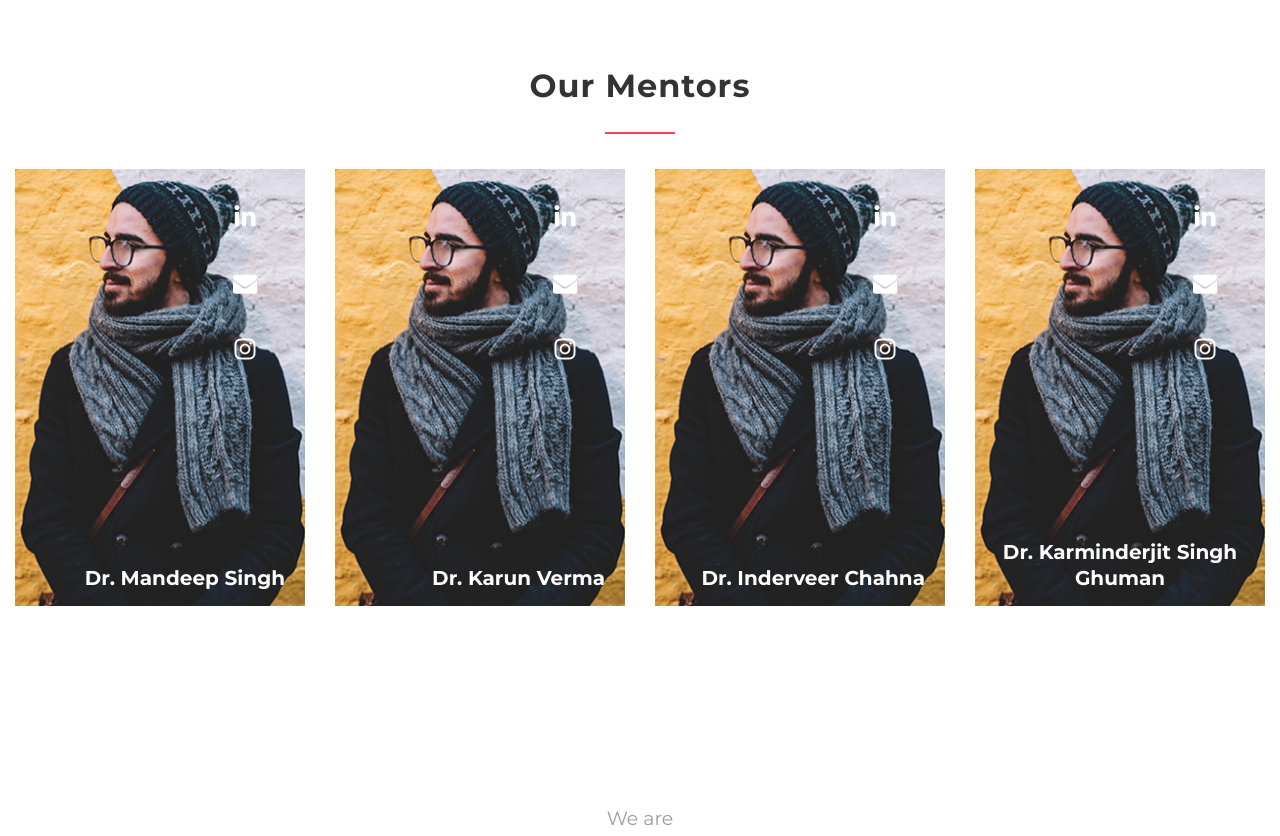
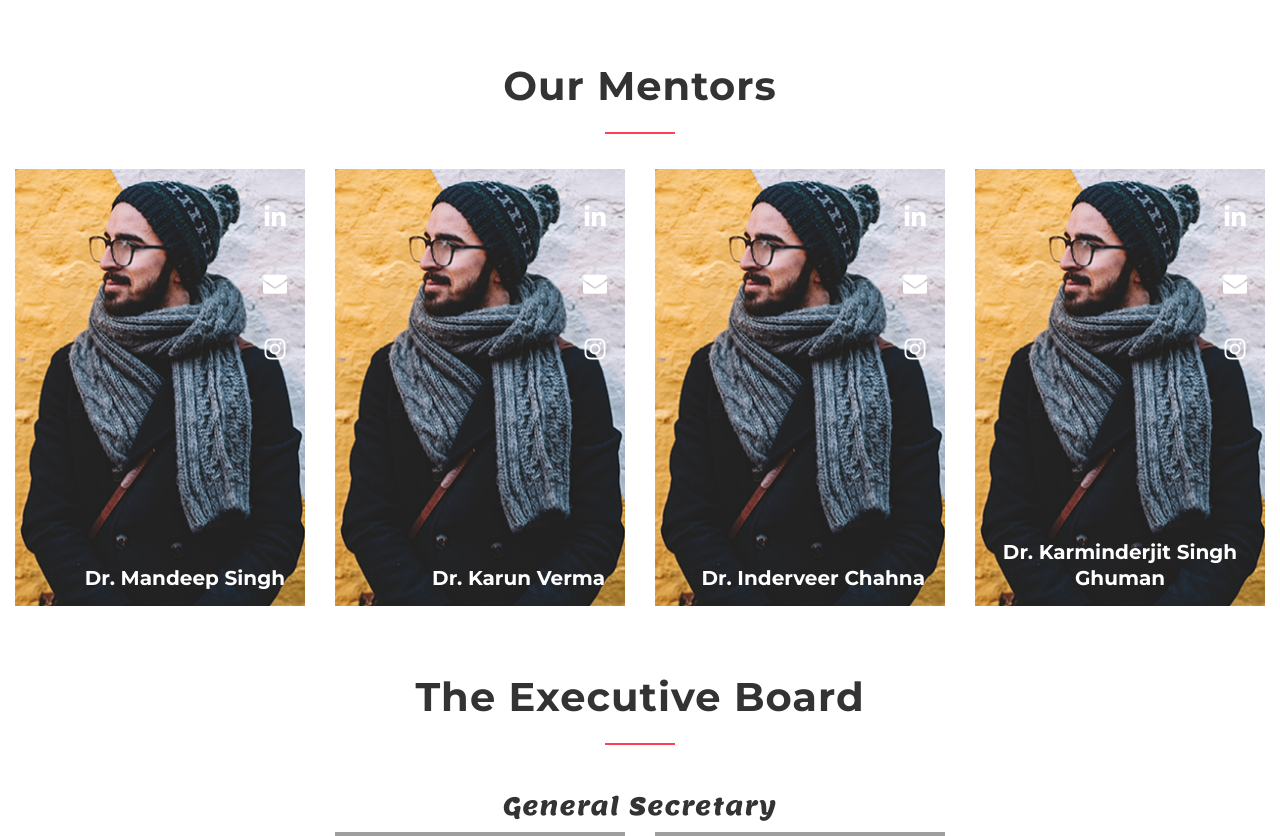
Before and after one commit to nerfgrv/EDC-Website-2020, a Django app: template home/templates/home/aboutUs.html in a window 1280 px wide. Shown: the part 258-1094 px from the top of the page. Run offline with Django 3.2, Linux system fonts and the light colour scheme; the template is opened without the code that fills it, so the values that code supplies are empty; some libraries are stand-ins or nearby versions; grey boxes are pictures that could not be loaded.

Commit message:
ui fix our team

```diff
--- a/home/templates/home/aboutUs.html
+++ b/home/templates/home/aboutUs.html
@@ -161,7 +161,6 @@ class="page-template-default page page-id-1064 woocommerce-no-js has-fixed-heade
         <div class="page-title-tint"></div>
         <div class="container header-flex header-enable-parallax" style="width: 99vw;">
             <h1>Our Team</h1>
-            <!-- <h4>Who we are</h4> -->
         </div>
     </div>
     <div class="main-content ">
@@ -178,8 +177,9 @@ class="page-template-default page page-id-1064 woocommerce-no-js has-fixed-heade
                             <div class="wpb_wrapper">
                                 <div id="ultimate-heading-56595ec7feb79f441" class="uvc-heading ult-adjust-bottom-margin ultimate-heading-56595ec7feb79f441 uvc-254 " data-hspacer="line_only" data-halign="center" style="text-align:center">
                                     <div class="uvc-main-heading ult-responsive" data-ultimate-target='.uvc-heading.ultimate-heading-56595ec7feb79f441 h2' data-responsive-json-new='{"font-size":"desktop:32px;","line-height":"desktop:52px;"}'>
-                                        <h2 style="font-family:&#039;Montserrat&#039;;font-weight:700;color:#333333;">
-                                            Our Mentors</h2>
+                                        <h2 style="font-family:&#039;Montserrat&#039;;font-weight:700;color:#333333;font-size:40px;">
+                                            Our Mentors
+                                        </h2>
                                     </div>
                                     <div class="uvc-heading-spacer line_only" style="margin-top:20px;margin-bottom:35px;height:2px;"><span class="uvc-headings-line" style="border-style:solid;border-bottom-width:2px;border-color:#ff3e58;width:70px;"></span>
                                     </div>
@@ -199,7 +199,7 @@ class="page-template-default page page-id-1064 woocommerce-no-js has-fixed-heade
                                                 <b>Dr. Mandeep Singh</b></h1>
                                             <div class="wraper2">
                                                 <div class="media" style="font-size: 24px;">
-                                                    <ul style="list-style-type:none; padding 0px 0px; text-align:right;">
+                                                    <ul style="list-style-type:none; padding: 0px 0px; text-align:right;">
                                                         <li><i class="fa fa-linkedin fa-2x" aria-hidden="true"></i>
                                                         </li>
                                                         <li><i class="fa fa-envelope fa-2x" aria-hidden="true"></i>
@@ -239,7 +239,7 @@ class="page-template-default page page-id-1064 woocommerce-no-js has-fixed-heade
                                                 <b>Dr. Karun Verma</b></h1>
                                             <div class="wraper2">
                                                 <div class="media" style="font-size: 24px;">
-                                                    <ul style="list-style-type:none; padding 0px 0px; text-align: right;">
+                                                    <ul style="list-style-type:none; padding: 0px 0px; text-align: right;">
                                                         <li><i class="fa fa-linkedin fa-2x" aria-hidden="true"></i>
                                                         </li>
                                                         <li><i class="fa fa-envelope fa-2x" aria-hidden="true"></i>
@@ -279,7 +279,7 @@ class="page-template-default page page-id-1064 woocommerce-no-js has-fixed-heade
                                                 <b>Dr. Inderveer Chahna</b></h1>
                                             <div class="wraper2">
                                                 <div class="media" style="font-size: 24px;">
-                                                    <ul style="list-style-type:none; padding 0px 0px; text-align: right;">
+                                                    <ul style="list-style-type:none; padding: 0px 0px; text-align: right;">
                                                         <li><i class="fa fa-linkedin fa-2x" aria-hidden="true"></i>
                                                         </li>
                                                         <li><i class="fa fa-envelope fa-2x" aria-hidden="true"></i>
@@ -320,7 +320,7 @@ class="page-template-default page page-id-1064 woocommerce-no-js has-fixed-heade
                                                 <b>Dr. Karminderjit Singh Ghuman</b></h1>
                                             <div class="wraper2">
                                                 <div class="media" style="font-size: 24px;">
-                                                    <ul style="list-style-type:none; padding 0px 0px; text-align: right;">
+                                                    <ul style="list-style-type:none; padding: 0px 0px; text-align: right;">
                                                         <li><i class="fa fa-linkedin fa-2x" aria-hidden="true"></i>
                                                         </li>
                                                         <li><i class="fa fa-envelope fa-2x" aria-hidden="true"></i>
@@ -354,22 +354,40 @@ class="page-template-default page page-id-1064 woocommerce-no-js has-fixed-heade
             </div>
 
 
-            <div data-vc-full-width="true" data-vc-full-width-init="false" class="vc_row wpb_row vc_row-fluid vc_custom_1494694034819" style="max-width: 100%; position: relative; left: 15px; box-sizing: border-box; width: 1903px; padding-left: 0px; padding-right: 0px;">
-                <div class="wpb_column vc_column_container vc_col-sm-12">
-                    <div class="vc_column-inner" style="padding: 150px !important;">
+            <div class="row">
+                <div class="vc_row wpb_row vc_row-fluid vc_custom_1494691486743" style="margin-left: 0px;">
+                    <div class="wpb_column vc_column_container vc_col-sm-3">
+                        <div class="vc_column-inner">
+                            <div class="wpb_wrapper"></div>
+                        </div>
+                    </div>
+                    <div class="wpb_column vc_column_container vc_col-sm-6" style="margin-top: 30px;">
+                        <div class="vc_column-inner">
                             <div class="wpb_wrapper">
-                            <div class="wpb_text_column wpb_content_element  wpb_animate_when_almost_visible wpb_fadeIn fadeIn">
-                                <div class="wpb_wrapper" style="width: 100% !important;">
-                                    <h4 style="text-align: center; color: rgb(160, 155, 155);">We are</h4>
-                                    <h2 style="text-align: center; font-size: 42px;">The Executive Board</h2>
-                                    <div class="uvc-heading-spacer line_only" style="margin-top:20px;margin-bottom:35px;height:2px;">
+                                <div id="ultimate-heading-56595ec7feb79f441" class="uvc-heading ult-adjust-bottom-margin ultimate-heading-56595ec7feb79f441 uvc-254 " data-hspacer="line_only" data-halign="center" style="text-align:center">
+                                    <div class="uvc-main-heading ult-responsive" data-ultimate-target='.uvc-heading.ultimate-heading-56595ec7feb79f441 h2' data-responsive-json-new='{"font-size":"desktop:32px;","line-height":"desktop:52px;"}'>
+                                        <h2 style="font-family:&#039;Montserrat&#039;;font-weight:700;color:#333333;font-size:40px;">
+                                            The Executive Board
+                                        </h2>
+                                    </div>
+                                    <div class="uvc-heading-spacer line_only" style="margin-top:20px;margin-bottom:35px;height:2px;"><span class="uvc-headings-line" style="border-style:solid;border-bottom-width:2px;border-color:#ff3e58;width:70px;"></span>
+                                    </div>
+                                </div>
+                            </div>
+                        </div>
+                    </div>
                 </div>
 
+                <div class="wpb_column vc_column_container">
+                    <div class="vc_column-inner">
+                        <div class="wpb_wrapper">
+                            <div id="ultimate-heading-56595ec7feb79f441" class="uvc-heading ult-adjust-bottom-margin ultimate-heading-56595ec7feb79f441 uvc-254 " data-hspacer="line_only" data-halign="center" style="text-align:center">
+                                <div class="uvc-main-heading ult-responsive" data-ultimate-target='.uvc-heading.ultimate-heading-56595ec7feb79f441 h2' data-responsive-json-new='{"font-size":"desktop:32px;","line-height":"desktop:52px;"}'>
+                                    <h2 style="font-family:'Lemon';font-weight:50;color:#333333;font-size:25px;">
+                                        General Secretary
+                                    </h2>
                                 </div>
-                                <div class="wpb_wrapper" style="width: 100% !important;">
-                                    <h2 style="text-align: center; font-size: 35px;">The General Secretary</h2>
-                                    <div class="uvc-heading-spacer line_only" style="margin-top:20px;margin-bottom:35px;height:2px; width: 70px !important;" >
-                                        <span class="uvc-headings-line" style="border-style:solid;border-bottom-width:2px;border-color:#ff3e58;width:70px;"></span>
+                            </div>
                         </div>
                     </div>
                 </div>
@@ -460,14 +478,19 @@ class="page-template-default page page-id-1064 woocommerce-no-js has-fixed-heade
                         </div>
                     </div>
                 </div>
-                            <div class="wpb_wrapper" style="width: 100% !important;">
-                                <h2 style="text-align: center; font-size: 35px;">The Joint Secretary</h2>
-                                <div class="uvc-heading-spacer line_only" style="margin-top:20px;margin-bottom:35px;height:2px; width: 70px !important;" >
-                                    <span class="uvc-headings-line" style="border-style:solid;border-bottom-width:2px;border-color:#ff3e58;width:70px;"></span>
+                <div class="wpb_column vc_column_container">
+                    <div class="vc_column-inner">
+                        <div class="wpb_wrapper">
+                            <div id="ultimate-heading-56595ec7feb79f441" class="uvc-heading ult-adjust-bottom-margin ultimate-heading-56595ec7feb79f441 uvc-254 " data-hspacer="line_only" data-halign="center" style="text-align:center">
+                                <div class="uvc-main-heading ult-responsive" data-ultimate-target='.uvc-heading.ultimate-heading-56595ec7feb79f441 h2' data-responsive-json-new='{"font-size":"desktop:32px;","line-height":"desktop:52px;"}'>
+                                    <h2 style="font-family:'Lemon';font-weight:50;color:#333333;font-size:25px;">
+                                        Joint Secretary
+                                    </h2>
                                 </div>
                             </div>
-
-
+                        </div>
+                    </div>
+                </div>
 
                 <div class="vc_row wpb_row vc_inner vc_row-fluid" style="display: flex !important; justify-content: center !important;">
                 <div class="wpb_column vc_column_container vc_col-sm-3">
@@ -585,10 +608,17 @@ class="page-template-default page page-id-1064 woocommerce-no-js has-fixed-heade
                         </div>
                     </div>
                 </div> <!--  close Joint Sec -->
-                            <div class="wpb_wrapper" style="width: 100% !important;">
-                                <h2 style="text-align: center; font-size: 35px;">The External Relations Secretary</h2>
-                                <div class="uvc-heading-spacer line_only" style="margin-top:20px;margin-bottom:35px;height:2px; width: 70px !important;" >
-                                    <span class="uvc-headings-line" style="border-style:solid;border-bottom-width:2px;border-color:#ff3e58;width:70px;"></span>
+                <div class="wpb_column vc_column_container">
+                    <div class="vc_column-inner">
+                        <div class="wpb_wrapper">
+                            <div id="ultimate-heading-56595ec7feb79f441" class="uvc-heading ult-adjust-bottom-margin ultimate-heading-56595ec7feb79f441 uvc-254 " data-hspacer="line_only" data-halign="center" style="text-align:center">
+                                <div class="uvc-main-heading ult-responsive" data-ultimate-target='.uvc-heading.ultimate-heading-56595ec7feb79f441 h2' data-responsive-json-new='{"font-size":"desktop:32px;","line-height":"desktop:52px;"}'>
+                                    <h2 style="font-family:'Lemon';font-weight:50;color:#333333;font-size:25px;">
+                                        External Secretary
+                                    </h2>
+                                </div>
+                            </div>
+                        </div>
                     </div>
                 </div>
 
@@ -675,13 +705,19 @@ class="page-template-default page page-id-1064 woocommerce-no-js has-fixed-heade
                         </div>
                     </div>
                 </div> <!-- Close External -->
-                            <div class="wpb_wrapper" style="width: 100% !important;">
-                                <h2 style="text-align: center; font-size: 35px;">The Finance Secretary</h2>
-                                <div class="uvc-heading-spacer line_only" style="margin-top:20px;margin-bottom:35px;height:2px; width: 70px !important;" >
-                                    <span class="uvc-headings-line" style="border-style:solid;border-bottom-width:2px;border-color:#ff3e58;width:70px;"></span>
+                <div class="wpb_column vc_column_container">
+                    <div class="vc_column-inner">
+                        <div class="wpb_wrapper">
+                            <div id="ultimate-heading-56595ec7feb79f441" class="uvc-heading ult-adjust-bottom-margin ultimate-heading-56595ec7feb79f441 uvc-254 " data-hspacer="line_only" data-halign="center" style="text-align:center">
+                                <div class="uvc-main-heading ult-responsive" data-ultimate-target='.uvc-heading.ultimate-heading-56595ec7feb79f441 h2' data-responsive-json-new='{"font-size":"desktop:32px;","line-height":"desktop:52px;"}'>
+                                    <h2 style="font-family:'Lemon';font-weight:50;color:#333333;font-size:25px;">
+                                        Finance Secretary
+                                    </h2>
                                 </div>
                             </div>
-
+                        </div>
+                    </div>
+                </div>
                 <div class="vc_row wpb_row vc_inner vc_row-fluid" style="display: flex !important; justify-content: center !important;">
                     <div class="wpb_column vc_column_container vc_col-sm-3">
                         <div class="vc_column-inner">
@@ -722,13 +758,19 @@ class="page-template-default page page-id-1064 woocommerce-no-js has-fixed-heade
                         </div>
                     </div>
                 </div> <!-- Close Finance -->
-                            <div class="wpb_wrapper" style="width: 100% !important;">
-                                <h2 style="text-align: center; font-size: 35px;">The Technical Secretary</h2>
-                                <div class="uvc-heading-spacer line_only" style="margin-top:20px;margin-bottom:35px;height:2px; width: 70px !important;" >
-                                    <span class="uvc-headings-line" style="border-style:solid;border-bottom-width:2px;border-color:#ff3e58;width:70px;"></span>
+                <div class="wpb_column vc_column_container">
+                    <div class="vc_column-inner">
+                        <div class="wpb_wrapper">
+                            <div id="ultimate-heading-56595ec7feb79f441" class="uvc-heading ult-adjust-bottom-margin ultimate-heading-56595ec7feb79f441 uvc-254 " data-hspacer="line_only" data-halign="center" style="text-align:center">
+                                <div class="uvc-main-heading ult-responsive" data-ultimate-target='.uvc-heading.ultimate-heading-56595ec7feb79f441 h2' data-responsive-json-new='{"font-size":"desktop:32px;","line-height":"desktop:52px;"}'>
+                                    <h2 style="font-family:'Lemon';font-weight:50;color:#333333;font-size:25px;">
+                                        Technical Secretary
+                                    </h2>
                                 </div>
                             </div>
-
+                        </div>
+                    </div>
+                </div>
                 <div class="vc_row wpb_row vc_inner vc_row-fluid" style="display: flex !important; justify-content: center !important;">
                     <div class="wpb_column vc_column_container vc_col-sm-3">
                         <div class="vc_column-inner">
@@ -807,13 +849,19 @@ class="page-template-default page page-id-1064 woocommerce-no-js has-fixed-heade
                         </div>
                     </div>
                 </div> <!-- Close Technical -->
-                            <div class="wpb_wrapper" style="width: 100% !important;">
-                                <h2 style="text-align: center; font-size: 35px;">The Co-Convener's</h2>
-                                <div class="uvc-heading-spacer line_only" style="margin-top:20px;margin-bottom:35px;height:2px; width: 70px !important;" >
-                                    <span class="uvc-headings-line" style="border-style:solid;border-bottom-width:2px;border-color:#ff3e58;width:70px;"></span>
+                <div class="wpb_column vc_column_container">
+                    <div class="vc_column-inner">
+                        <div class="wpb_wrapper">
+                            <div id="ultimate-heading-56595ec7feb79f441" class="uvc-heading ult-adjust-bottom-margin ultimate-heading-56595ec7feb79f441 uvc-254 " data-hspacer="line_only" data-halign="center" style="text-align:center">
+                                <div class="uvc-main-heading ult-responsive" data-ultimate-target='.uvc-heading.ultimate-heading-56595ec7feb79f441 h2' data-responsive-json-new='{"font-size":"desktop:32px;","line-height":"desktop:52px;"}'>
+                                    <h2 style="font-family:'Lemon';font-weight:50;color:#333333;font-size:25px;">
+                                        Co-Convenor
+                                    </h2>
                                 </div>
                             </div>
-
+                        </div>
+                    </div>
+                </div>
                 <div class="vc_row wpb_row vc_inner vc_row-fluid" style="display: flex !important; justify-content: center !important;">
 
                     <div class="wpb_column vc_column_container vc_col-sm-3">
@@ -897,6 +945,7 @@ class="page-template-default page page-id-1064 woocommerce-no-js has-fixed-heade
             </div>
         </div>
     </div>
+</div>
 <div class="vc_row-full-width vc_clearfix"></div>
 
 <a id="back-to-top" title="Back to top"><i class="fas fa-angle-double-up" aria-hidden="true"></i></a>
```
Lines whose indentation alone changed are shown as unchanged.
